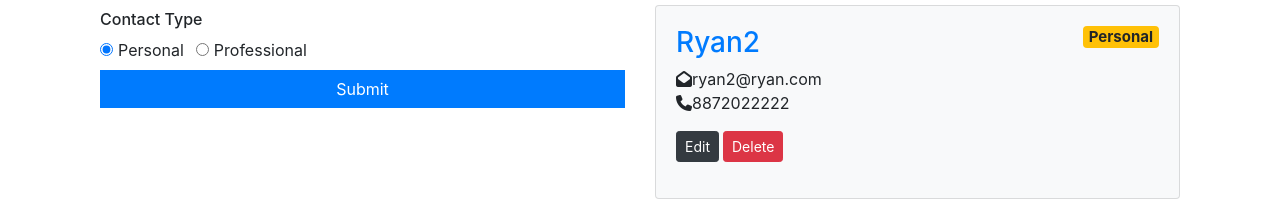
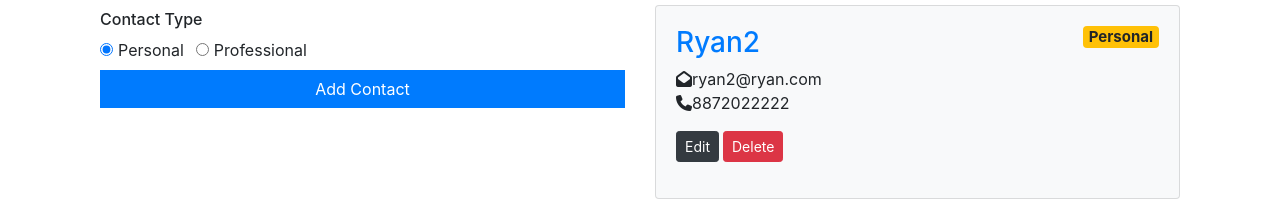
Before and after one commit to YipingNiu/contact-book, a React (Create React App) app in the folder client/: page / in a window 1280 px wide. Shown: the part 262-463 px from the top of the page. Built offline with nearby package versions, Linux system fonts and the light colour scheme.

Commit message:
Feat:Edit and update contact

```diff
--- a/client/src/components/contacts/ContactForm.js
+++ b/client/src/components/contacts/ContactForm.js
@@ -1,8 +1,25 @@
-import React, { useState, useContext } from "react";
+import React, { useState, useContext, useEffect } from "react";
 import ContactContext from "../../context/contact/contactContext";
 
 const ContactForm = () => {
   const contactContext = useContext(ContactContext);
+
+  const { addContact, current, updateContact, clearCurrent } = contactContext;
+
+  //Update form with the current value when click Edit btn
+  useEffect(() => {
+    if (current !== null) {
+      setContact(current);
+    } else {
+      setContact({
+        name: "",
+        email: "",
+        phone: "",
+        type: "personal"
+      });
+    }
+  }, [contactContext, current]);
+
   const [contact, setContact] = useState({
     name: "",
     email: "",
@@ -17,7 +34,12 @@
 
   const onSubmit = e => {
     e.preventDefault();
-    contactContext.addContact(contact);
+    if (current == null) {
+      addContact(contact);
+    } else {
+      updateContact(contact);
+    }
+
     setContact({
       name: "",
       email: "",
@@ -26,9 +48,15 @@
     });
   };
 
+  const clearAll = () => {
+    clearCurrent();
+  };
+
   return (
     <form className='py-2' onSubmit={onSubmit}>
-      <h2 className='text-primary text-center'>Add Contact</h2>
+      <h2 className='text-primary text-center'>
+        {current ? "Edit Contact" : "Add Contact"}
+      </h2>
       <div className='form-group'>
         <input
           className='form-control'
@@ -87,8 +115,15 @@
         </label>
       </div>
       <button type='submit' className='btn btn-primary btn-block mt-2'>
-        Submit
+        {current ? "Update Contact" : "Add Contact"}
       </button>
+      {current && (
+        <div>
+          <button className='btn btn-light btn-block' onClick={clearAll}>
+            Clear
+          </button>
+        </div>
+      )}
     </form>
   );
 };
--- a/client/src/components/contacts/ContactItem.js
+++ b/client/src/components/contacts/ContactItem.js
@@ -4,12 +4,13 @@
 
 const ContactItem = ({ contact }) => {
   const contactContext = useContext(ContactContext);
-  const { deleteContact } = contactContext;
+  const { deleteContact, setCurrent, clearCurrent } = contactContext;
 
   const { id, name, email, phone, type } = contact;
 
   const onDelete = () => {
     deleteContact(id);
+    clearCurrent();
   };
   return (
     <div className='card bg-light my-2 \'>
@@ -41,7 +42,13 @@
           )}
         </ul>
         <p className='pt-3'>
-          <button className='btn btn-dark btn-sm'>Edit</button>
+          <button
+            className='btn btn-dark btn-sm'
+            //Set current contact when click Edit btn
+            onClick={() => setCurrent(contact)}
+          >
+            Edit
+          </button>
           <button className='btn btn-danger btn-sm ml-1' onClick={onDelete}>
             Delete
           </button>
--- a/client/src/context/contact/ContactState.js
+++ b/client/src/context/contact/ContactState.js
@@ -12,6 +12,7 @@
   FILTER_CONTACT,
   CLEAR_FILTER
 } from "../types";
+import { truncate } from "fs";
 
 const ContactState = props => {
   const initialState = {
@@ -44,7 +45,8 @@
         phone: "8872444444",
         type: "personal"
       }
-    ]
+    ],
+    current: null
   };
 
   const [state, dispatch] = useReducer(contactReducer, initialState);
@@ -61,11 +63,17 @@
   };
 
   //Set Current Contact
-
+  const setCurrent = contact => {
+    dispatch({ type: SET_CURRENT, payload: contact });
+  };
   //Clear Current Contact
-
+  const clearCurrent = () => {
+    dispatch({ type: CLEAR_CURRNET });
+  };
   //Update Contact
-
+  const updateContact = contact => {
+    dispatch({ type: UPDATE_CONTACT, payload: contact });
+  };
   //Filter Contacts
 
   //Clear Filter
@@ -74,8 +82,12 @@
     <ContactContext.Provider
       value={{
         contacts: state.contacts,
+        current: state.current,
         addContact,
-        deleteContact
+        deleteContact,
+        setCurrent,
+        clearCurrent,
+        updateContact
       }}
     >
       {props.children}
--- a/client/src/context/contact/contactReducer.js
+++ b/client/src/context/contact/contactReducer.js
@@ -15,6 +15,13 @@
         ...state,
         contacts: [...state.contacts, action.payload]
       };
+    case UPDATE_CONTACT:
+      return {
+        ...state,
+        contacts: state.contacts.map(contact =>
+          contact.id === action.payload.id ? action.payload : contact
+        )
+      };
     case DELETE_CONTACT:
       return {
         ...state,
@@ -22,6 +29,16 @@
           contact => contact.id !== action.payload
         )
       };
+    case SET_CURRENT:
+      return {
+        ...state,
+        current: action.payload
+      };
+    case CLEAR_CURRNET:
+      return {
+        ...state,
+        current: null
+      };
     default:
       return state;
   }
```
